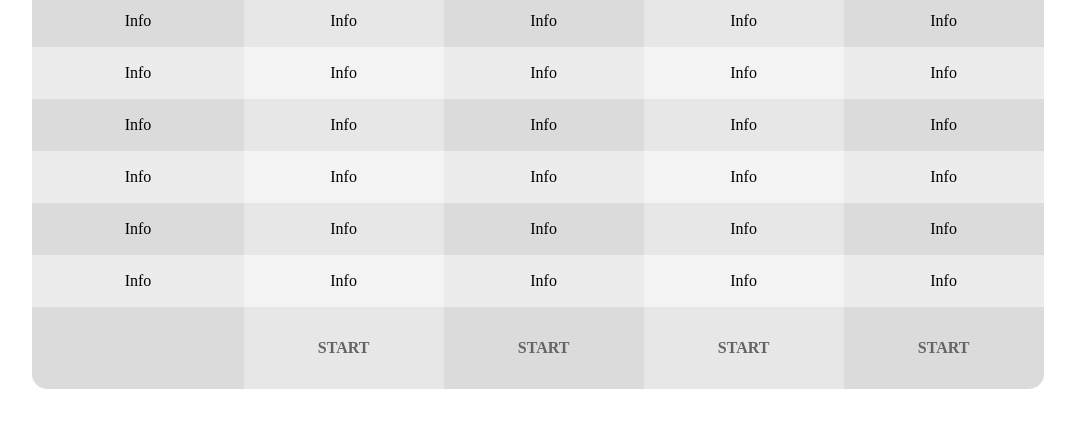
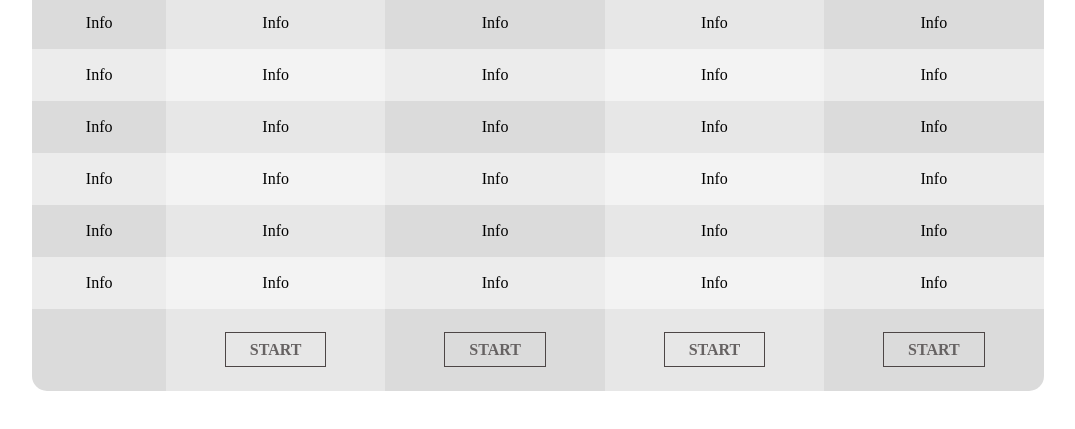
Before and after one commit to vovchyk2022/pseudoclasses-volodymyr, a plain HTML site: page index.html in a window 1280 px wide. Shown: the part 175-604 px from the top of the page, without its empty margins (102-1177 px from the left). Drawn offline with Linux system fonts and the light colour scheme.

Commit message:
Add padding footer

```diff
--- a/assets/css/style.css
+++ b/assets/css/style.css
@@ -2,6 +2,7 @@ table{
 width: 80%;
 margin: auto;
 border-collapse: collapse;
+
 }
 table:not(tbody>tr:first-child){
     text-align:center;
@@ -67,5 +68,9 @@ tfoot>tr>th{
     width: 50px;
     height: 80px;
     color: rgb(102, 98, 98);
-
 }
+span{
+        border: 1px solid rgb(77, 70, 70);
+        padding: 0.5em 1.5em;
+        padding: rgb(211 211 211);
+}
--- a/index.html
+++ b/index.html
@@ -86,10 +86,10 @@
             <!-- tr>th*5{start} -->
             <tr>
                 <th></th>
-                <th>start</th>
-                <th>start</th>
-                <th>start</th>
-                <th>start</th>
+                <th><span>start</span></th>
+                <th><span>start</span></th>
+                <th><span>start</span></th>
+                <th><span>start</span></th>
             </tr>
         </tfoot>
     </table>
```
